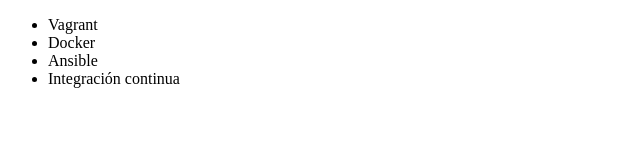
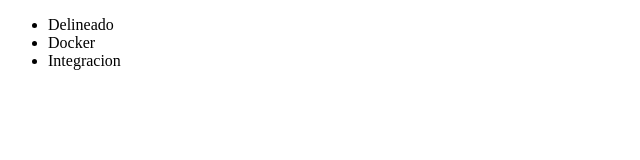
Before and after one commit to Elmer1029/alura-git, a plain HTML site: page index.html in a window 1280 px wide. Shown: the whole page, without its empty margins (0-640 px from the left). Drawn offline with Linux system fonts and the light colour scheme.

```diff
--- a/index.html
+++ b/index.html
@@ -6,10 +6,9 @@
 </head>
 <body>
      <ul>
-         <li> Vagrant </li>
+         <li> Delineado </li>
          <li> Docker </li>
-         <li> Ansible </li>
-         <li> Integración continua </li>
+         <li> Integracion </li>
      </ul>
 </body>
 </html>
```
Also changed, not shown: 1 other file.
